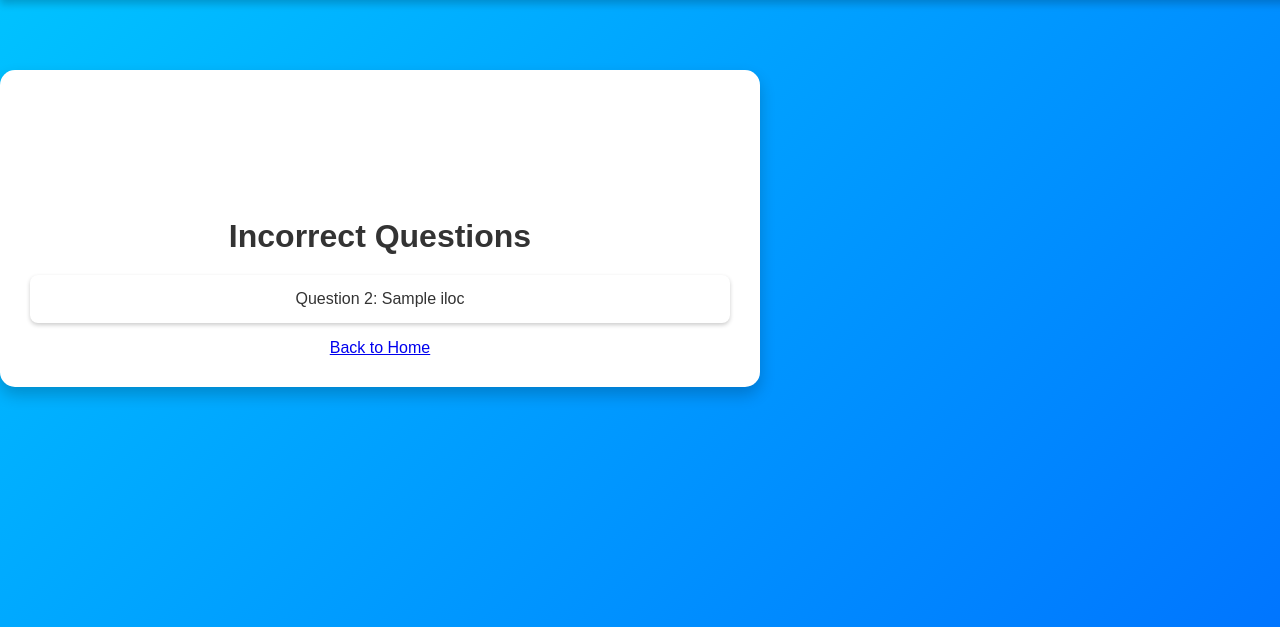
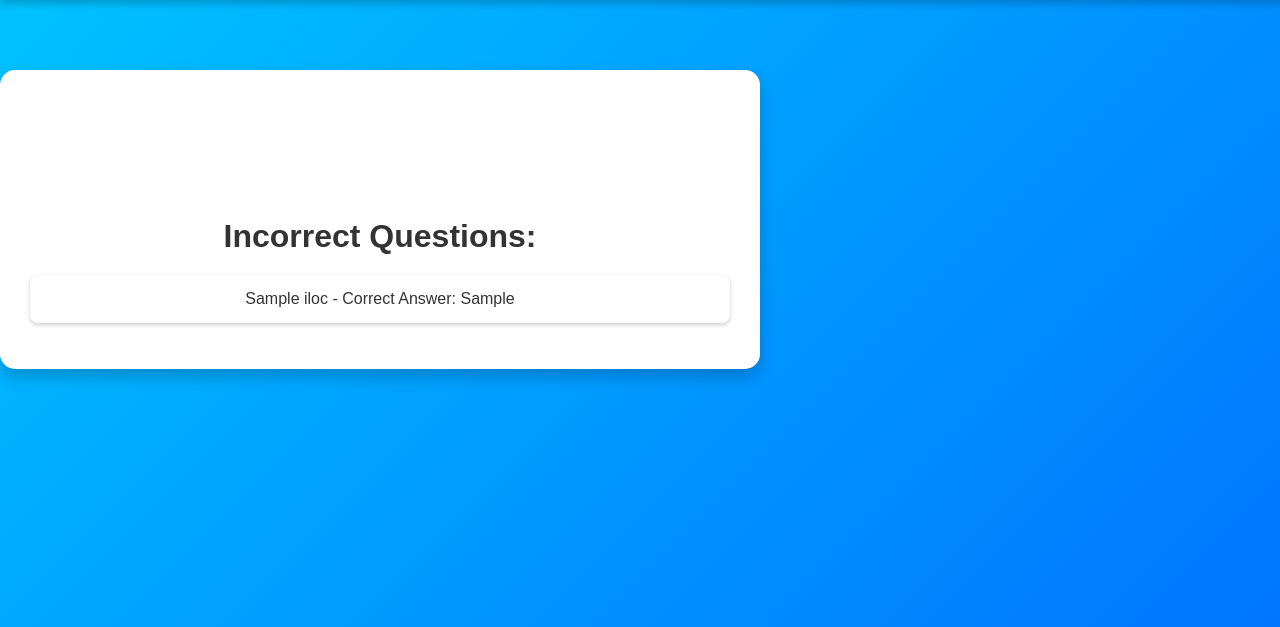
Before and after one commit to hussainashiqktk/TestThySelf, a Flask app: template templates/result.html in a window 1280 px wide. Shown: the part 92-719 px from the top of the page. Run offline with Flask 3, Linux system fonts and the light colour scheme; the template is opened without the code that fills it: most values are stand-ins (such as "Sample title", 1, 10 or a date in 2020).

Commit message:
Update result.html

```diff
--- a/templates/result.html
+++ b/templates/result.html
@@ -3,7 +3,7 @@
 <head>
     <meta charset="UTF-8">
     <meta name="viewport" content="width=device-width, initial-scale=1.0">
-    <title>Result</title>
+    <title>Quiz Result</title>
     <link rel="stylesheet" href="{{ url_for('static', filename='style.css') }}">
 </head>
 <body>
@@ -12,16 +12,17 @@
             <li><a href="{{ url_for('index') }}">Home</a></li>
         </ul>
     </nav>
-    <div class="result-container">
+    <div class="quiz-container">
         <h2>Quiz Result</h2>
         <p>Your score: {{ score }}</p>
-        <h3>Incorrect Questions</h3>
+        <h3>Incorrect Questions:</h3>
         <ul>
             {% for index in incorrect_questions %}
-            <li>Question {{ index + 1 }}: {{ questions_df.iloc[index]['question'] }}</li>
+            <li>
+                {{ questions_df.iloc[index]['question'] }} - Correct Answer: {{ questions_df.iloc[index]['correctAns'] }}
+            </li>
             {% endfor %}
         </ul>
-        <a href="{{ url_for('index') }}" class="button">Back to Home</a>
     </div>
 </body>
 </html>
```
